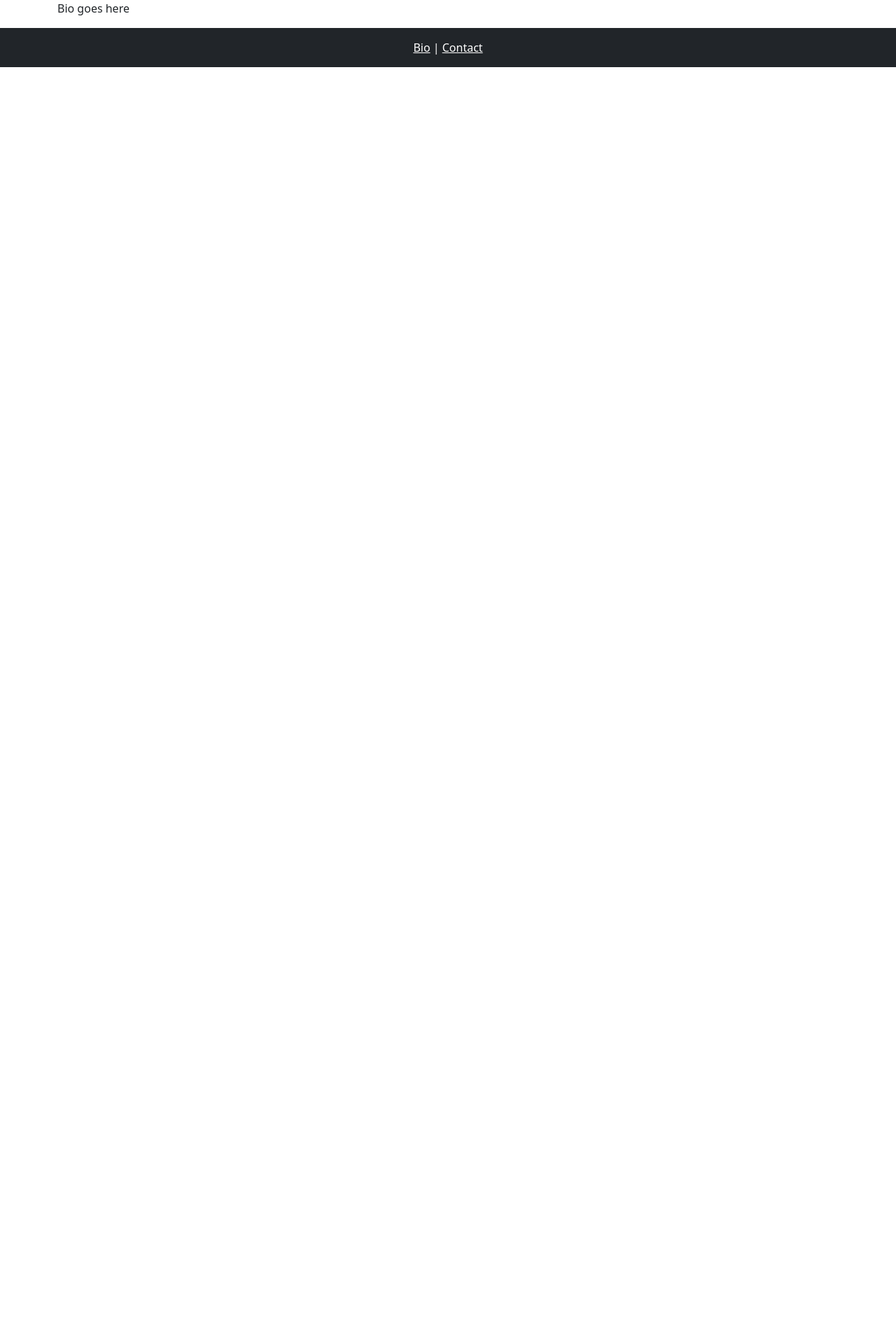
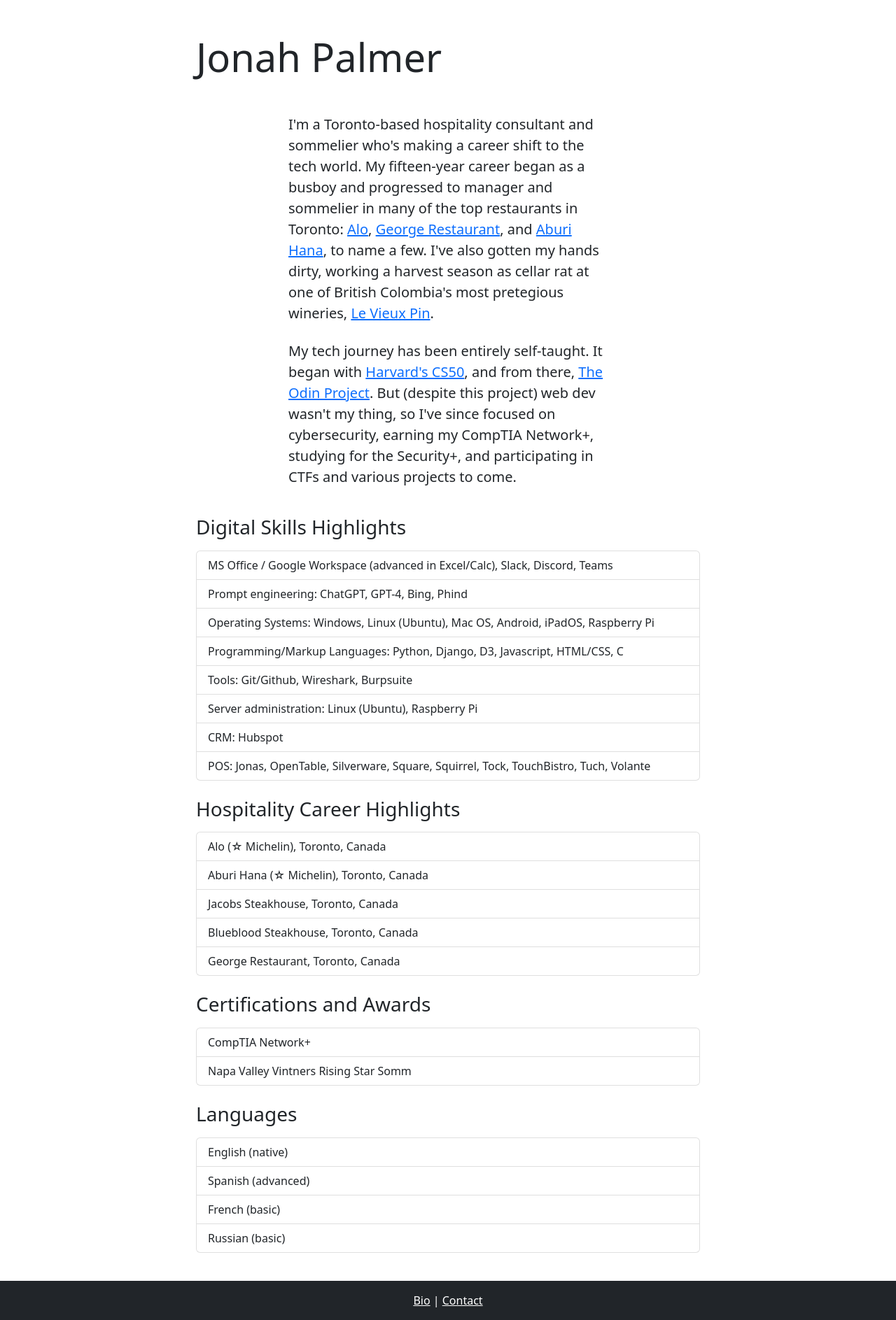
Before and after one commit to Hurrrrrr/vindjango, a Django app: page /bio/ in a window 1280 px wide. Shown: the part 56-1943 px from the top of the page at 70% size. Before the commit the page ends 152 px from the top, so only its background shows below. Run offline with Django 4.2, Linux system fonts and the light colour scheme; parts of the project's set-up code (start-up, migrations or seed data) failed here and were passed over; some libraries are stand-ins or nearby versions.

Commit message:
finish? bio

```diff
--- a/vin/vinapp/templates/bio.html
+++ b/vin/vinapp/templates/bio.html
@@ -1,5 +1,79 @@
 {% extends 'base.html' %}
 
 {% block content %}
-    <p>Bio goes here</p>
+    <div class="container mt-5">
+        <div class="row">
+            <div class="col-lg-8 offset-lg-2">
+                <h1 class="display-4 mb-4">Jonah Palmer</h1>
+                <p class="lead mb-4"><div class="container mt-5">
+    <div class="row">
+        <div class="col-lg-8 offset-lg-2">
+            <p class="lead mb-4">
+                I'm a Toronto-based hospitality consultant and
+                sommelier who's making a career shift to the tech world. My
+                fifteen-year career began as a busboy and progressed to manager
+                and sommelier in many of the top restaurants in Toronto:
+                <a href="https://alorestaurant.com/" target="_blank">Alo</a>,
+                <a href="https://www.georgeonqueen.com/" target="_blank">
+                    George Restaurant</a>, and
+                <a href="https://www.aburihana.com/" target="_blank">
+                    Aburi Hana</a>, to name a few.
+                I've also gotten my hands dirty, working a harvest season as
+                cellar rat at one of British Colombia's most pretegious
+                wineries, <a href="https://levieuxpin.ca/" target="_blank">
+                    Le Vieux Pin</a>.
+            </p>
+
+            <p class="lead mb-4">
+                My tech journey has been entirely self-taught. It began with
+                <a href="https://pll.harvard.edu/course/cs50-introduction-computer-science"
+                    target="_blank">Harvard's CS50</a>, and from there,
+                <a href="https://www.theodinproject.com/" target="_blank">
+                    The Odin Project</a>. But (despite this project) web dev
+                    wasn't my thing, so I've since focused on cybersecurity,
+                    earning my CompTIA Network+, studying for the Security+,
+                    and participating in CTFs and various projects to come.
+            </p>
+        </div>
+    </div>
+</div>
+</p>
+
+                <h3 class="mb-3">Digital Skills Highlights</h3>
+                <ul class="list-group mb-4">
+                    <li class="list-group-item">MS Office / Google Workspace (advanced in Excel/Calc), Slack, Discord, Teams</li>
+                    <li class="list-group-item">Prompt engineering: ChatGPT, GPT-4, Bing, Phind</li>
+                    <li class="list-group-item">Operating Systems: Windows, Linux (Ubuntu), Mac OS, Android, iPadOS, Raspberry Pi</li>
+                    <li class="list-group-item">Programming/Markup Languages: Python, Django, D3, Javascript, HTML/CSS, C</li>
+                    <li class="list-group-item">Tools: Git/Github, Wireshark, Burpsuite</li>
+                    <li class="list-group-item">Server administration: Linux (Ubuntu), Raspberry Pi</li>
+                    <li class="list-group-item">CRM: Hubspot</li>
+                    <li class="list-group-item">POS: Jonas, OpenTable, Silverware, Square, Squirrel, Tock, TouchBistro, Tuch, Volante</li>
+                </ul>
+
+                <h3 class="mb-3">Hospitality Career Highlights</h3>
+                <ul class="list-group mb-4">
+                    <li class="list-group-item">Alo (☆ Michelin), Toronto, Canada</li>
+                    <li class="list-group-item">Aburi Hana (☆ Michelin), Toronto, Canada</li>
+                    <li class="list-group-item">Jacobs Steakhouse, Toronto, Canada</li>
+                    <li class="list-group-item">Blueblood Steakhouse, Toronto, Canada</li>
+                    <li class="list-group-item">George Restaurant, Toronto, Canada</li>
+                </ul>
+
+                <h3 class="mb-3">Certifications and Awards</h3>
+                <ul class="list-group mb-4">
+                    <li class="list-group-item">CompTIA Network+</li>
+                    <li class="list-group-item">Napa Valley Vintners Rising Star Somm</li>
+                </ul>
+
+                <h3 class="mb-3">Languages</h3>
+                <ul class="list-group mb-4">
+                    <li class="list-group-item">English (native)</li>
+                    <li class="list-group-item">Spanish (advanced)</li>
+                    <li class="list-group-item">French (basic)</li>
+                    <li class="list-group-item">Russian (basic)</li>
+                </ul>
+            </div>
+        </div>
+    </div>
 {% endblock %}
--- a/vin/vinapp/templates/results.html
+++ b/vin/vinapp/templates/results.html
@@ -5,7 +5,7 @@
 
 {% block content %}
     <h1>Your Results</h1>
-    <p>{{ results }}</p>
+    <p>{{ results|safe }}</p>
     <a href="{% url 'vinapp:start-over' %}" class="btn btn-primary">Start Over</a>
     <script src="https://ajax.googleapis.com/ajax/libs/jquery/3.5.1/jquery.min.js"></script>
     <script src="{% static 'js/jquery-ui.min.js' %}"></script>
```
Also changed, not shown: vin/vinapp/helpers.py (+6 -6 lines), vin/catalog.db.
